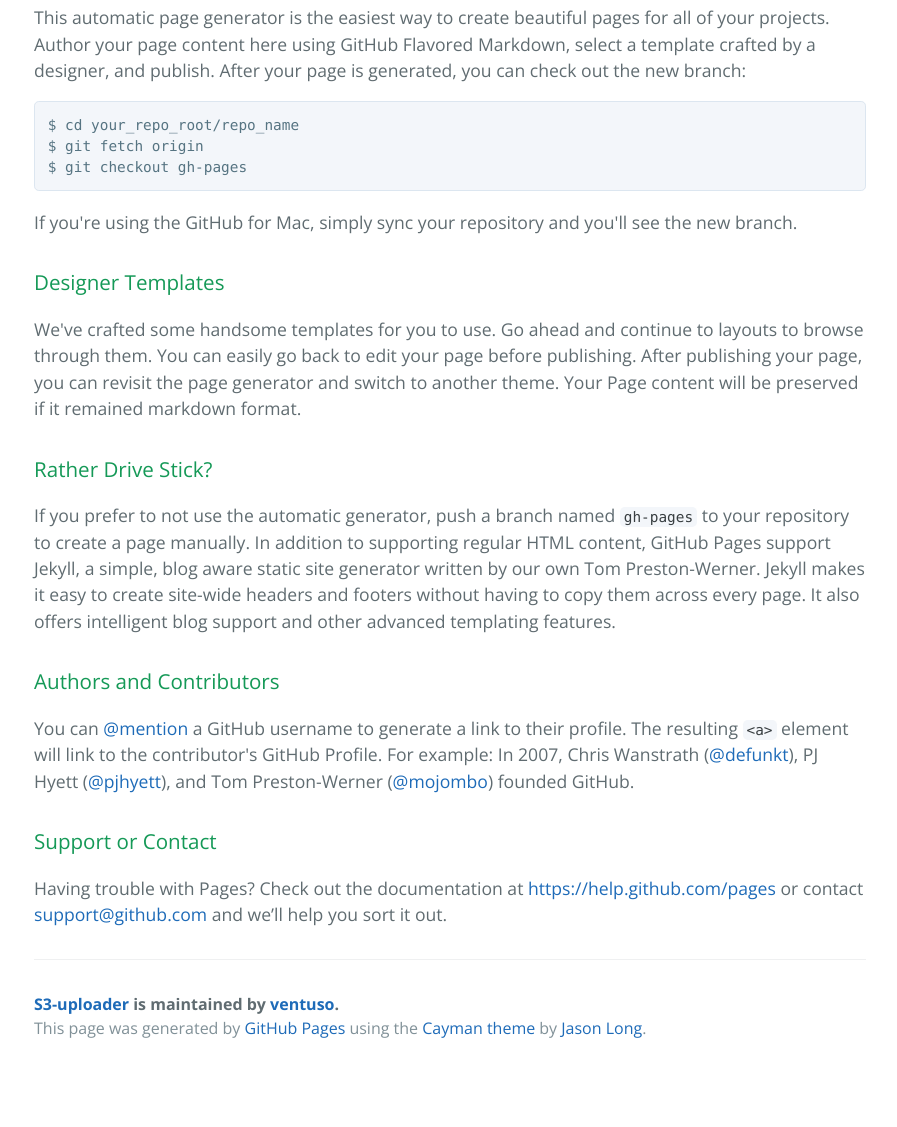
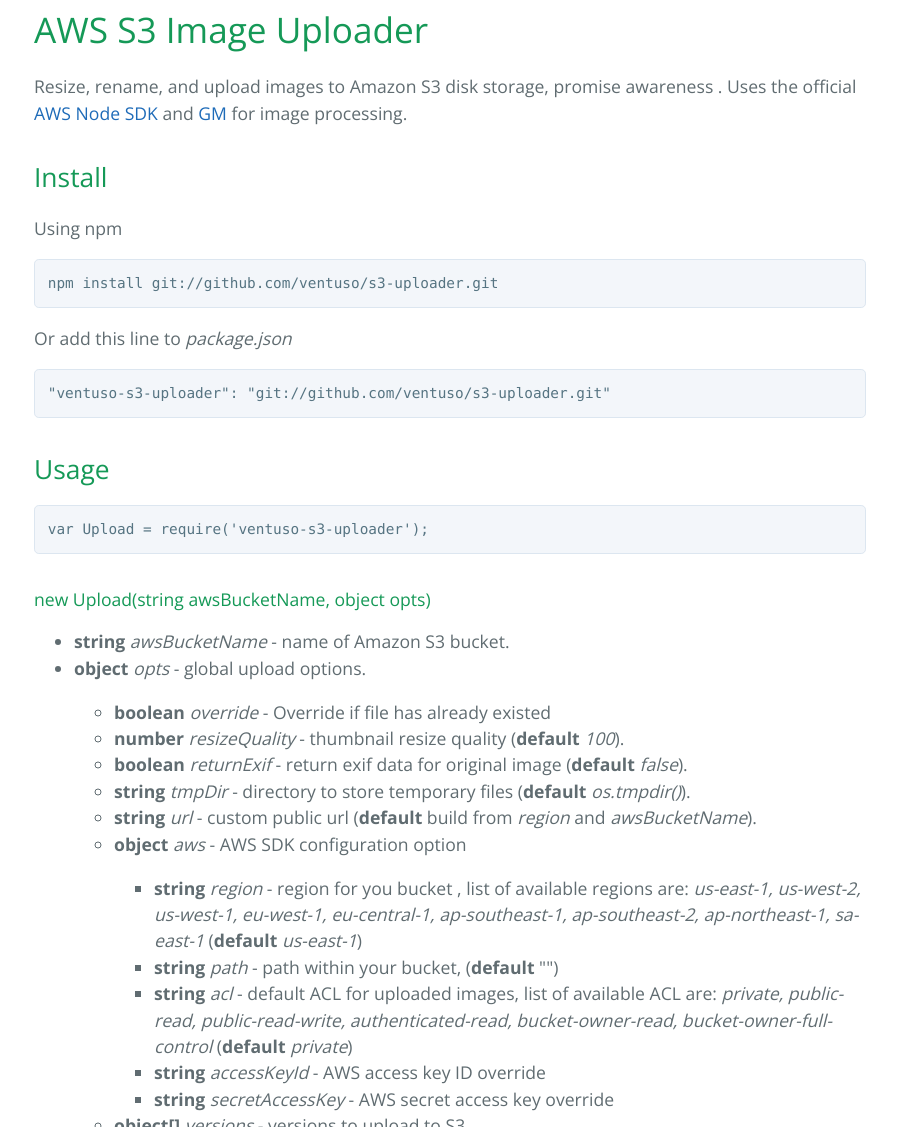
Before and after one commit to ventuso/s3-uploader, a plain HTML site: page index.html in a window 1280 px wide. Shown: the part 412-1539 px from the top of the page, without its empty margins (190-1087 px from the left). Before the commit the page ends 1484 px from the top, so only its background shows below. Drawn offline with nearby package versions, Linux system fonts and the light colour scheme.

Commit message:
Update index.html

```diff
--- a/index.html
+++ b/index.html
@@ -21,36 +21,144 @@
     <section class="main-content">
       <h3>
 <a id="welcome-to-github-pages" class="anchor" href="#welcome-to-github-pages" aria-hidden="true"><span class="octicon octicon-link"></span></a>Welcome to GitHub Pages.</h3>
+   <article class="markdown-body entry-content" itemprop="mainContentOfPage"><h1>
+<a id="user-content-aws-s3-image-uploader" class="anchor" href="#aws-s3-image-uploader" aria-hidden="true"><span class="octicon octicon-link"></span></a>AWS S3 Image Uploader</h1>
 
-<p>This automatic page generator is the easiest way to create beautiful pages for all of your projects. Author your page content here using GitHub Flavored Markdown, select a template crafted by a designer, and publish. After your page is generated, you can check out the new branch:</p>
+<p>Resize, rename, and upload images to Amazon S3 disk storage, promise awareness . Uses the official <a href="http://aws.amazon.com/sdkfornodejs/">AWS Node SDK</a>  and <a href="https://github.com/aheckmann/gm">GM</a>  for image processing.</p>
 
-<pre><code>$ cd your_repo_root/repo_name
-$ git fetch origin
-$ git checkout gh-pages
+<h2>
+<a id="user-content-install" class="anchor" href="#install" aria-hidden="true"><span class="octicon octicon-link"></span></a>Install</h2>
+
+<p>Using npm</p>
+
+<pre><code>npm install git://github.com/ventuso/s3-uploader.git
 </code></pre>
 
-<p>If you're using the GitHub for Mac, simply sync your repository and you'll see the new branch.</p>
+<p>Or add this line to <em>package.json</em></p>
 
-<h3>
-<a id="designer-templates" class="anchor" href="#designer-templates" aria-hidden="true"><span class="octicon octicon-link"></span></a>Designer Templates</h3>
+<pre><code>"ventuso-s3-uploader": "git://github.com/ventuso/s3-uploader.git"
+</code></pre>
 
-<p>We've crafted some handsome templates for you to use. Go ahead and continue to layouts to browse through them. You can easily go back to edit your page before publishing. After publishing your page, you can revisit the page generator and switch to another theme. Your Page content will be preserved if it remained markdown format.</p>
+<h2>
+<a id="user-content-usage" class="anchor" href="#usage" aria-hidden="true"><span class="octicon octicon-link"></span></a>Usage</h2>
 
-<h3>
-<a id="rather-drive-stick" class="anchor" href="#rather-drive-stick" aria-hidden="true"><span class="octicon octicon-link"></span></a>Rather Drive Stick?</h3>
+<pre><code>var Upload = require('ventuso-s3-uploader');
+</code></pre>
 
-<p>If you prefer to not use the automatic generator, push a branch named <code>gh-pages</code> to your repository to create a page manually. In addition to supporting regular HTML content, GitHub Pages support Jekyll, a simple, blog aware static site generator written by our own Tom Preston-Werner. Jekyll makes it easy to create site-wide headers and footers without having to copy them across every page. It also offers intelligent blog support and other advanced templating features.</p>
+<h4>
+<a id="user-content-new-uploadstring-awsbucketname-object-opts" class="anchor" href="#new-uploadstring-awsbucketname-object-opts" aria-hidden="true"><span class="octicon octicon-link"></span></a>new Upload(string awsBucketName, object opts)</h4>
 
-<h3>
-<a id="authors-and-contributors" class="anchor" href="#authors-and-contributors" aria-hidden="true"><span class="octicon octicon-link"></span></a>Authors and Contributors</h3>
+<ul>
+<li>
+<strong>string</strong> <em>awsBucketName</em>  - name of Amazon S3 bucket.</li>
+<li>
+<p><strong>object</strong> <em>opts</em> - global upload options.</p>
 
-<p>You can <a href="https://github.com/blog/821" class="user-mention">@mention</a> a GitHub username to generate a link to their profile. The resulting <code>&lt;a&gt;</code> element will link to the contributor's GitHub Profile. For example: In 2007, Chris Wanstrath (<a href="https://github.com/defunkt" class="user-mention">@defunkt</a>), PJ Hyett (<a href="https://github.com/pjhyett" class="user-mention">@pjhyett</a>), and Tom Preston-Werner (<a href="https://github.com/mojombo" class="user-mention">@mojombo</a>) founded GitHub.</p>
+<ul>
+<li>
+<strong>boolean</strong> <em>override</em> - Override if file has already existed</li>
+<li>
+<strong>number</strong> <em>resizeQuality</em> - thumbnail resize quality (<strong>default</strong> <em>100</em>).</li>
+<li>
+<strong>boolean</strong> <em>returnExif</em> - return exif data for original image (<strong>default</strong> <em>false</em>).</li>
+<li>
+<strong>string</strong> <em>tmpDir</em> - directory to store temporary files (<strong>default</strong> <em>os.tmpdir()</em>).</li>
+<li>
+<strong>string</strong> <em>url</em> - custom public url (<strong>default</strong> build from <em>region</em> and <em>awsBucketName</em>).</li>
+<li>
+<p><strong>object</strong> <em>aws</em> - AWS SDK configuration option</p>
 
-<h3>
-<a id="support-or-contact" class="anchor" href="#support-or-contact" aria-hidden="true"><span class="octicon octicon-link"></span></a>Support or Contact</h3>
+<ul>
+<li>
+<strong>string</strong> <em>region</em> - region for you bucket , list of available regions are: <em>us-east-1, us-west-2, us-west-1, eu-west-1, eu-central-1, ap-southeast-1, ap-southeast-2, ap-northeast-1, sa-east-1</em> (<strong>default</strong> <em>us-east-1</em>)</li>
+<li>
+<strong>string</strong> <em>path</em> - path within your bucket, (<strong>default</strong> "")<br>
+</li>
+<li>
+<strong>string</strong> <em>acl</em> - default ACL for uploaded images, list of available ACL are: <em>private, public-read, public-read-write, authenticated-read, bucket-owner-read, bucket-owner-full-control</em> (<strong>default</strong> <em>private</em>)</li>
+<li>
+<strong>string</strong> <em>accessKeyId</em> - AWS access key ID override</li>
+<li>
+<strong>string</strong> <em>secretAccessKey</em> - AWS secret access key override</li>
+</ul>
+</li>
+<li>
+<p><strong>object[]</strong> <em>versions</em> - versions to upload to S3</p>
 
-<p>Having trouble with Pages? Check out the documentation at <a href="https://help.github.com/pages">https://help.github.com/pages</a> or contact <a href="mailto:support@github.com">support@github.com</a> and we’ll help you sort it out.</p>
+<ul>
+<li>
+<strong>boolean</strong> <em>original</em> - set this to true to save the original image</li>
+<li>
+<strong>string</strong> <em>suffix</em> - this is appended to the file name (<strong>default</strong> "")</li>
+<li>
+<strong>number</strong> <em>quality</em> - resize image quality (<strong>default</strong> <em>resizeQuality</em>)</li>
+<li>
+<strong>number</strong> <em>maxWidth</em> - max width for resize image</li>
+<li>
+<strong>number</strong> <em>maxHeight</em> - max height for resize image</li>
+<li>
+<strong>boolean</strong> <em>keep</em> - keep resize version after upload</li>
+<li>
+<strong>boolean</strong> <em>force</em> - Force scale up if the original image size is lesser than <em>maxWith</em> or <em>maxHeight</em>
+</li>
+</ul>
+</li>
+<li><p><strong>function</strong> <em>pathGenerator</em> -  custom path generator function</p></li>
+<li>
+<strong>function</strong> <em>nameGenerator</em> - custom name generator function</li>
+</ul>
+</li>
+</ul>
 
+<h4>
+<a id="user-content-uploadstring-src-object-opts-return-a-promise" class="anchor" href="#uploadstring-src-object-opts-return-a-promise" aria-hidden="true"><span class="octicon octicon-link"></span></a>#upload(string src, object opts) return a Promise</h4>
+
+<ul>
+<li>
+<strong>string</strong> <em>src</em> - absolute path to source image to upload</li>
+<li>
+<strong>object</strong> <em>opts</em> - upload config options
+
+<ul>
+<li>
+<strong>string</strong> <em>path</em> - local override for <em>opts.aws.path</em>
+</li>
+<li>
+<strong>string</strong> <em>name</em> - local override for file name</li>
+</ul>
+</li>
+<li>return <strong>object[]</strong> <em>files</em> - list of file's information which were uploaded
+
+<ul>
+<li>
+<strong>boolean</strong> <em>original</em> - <em>true</em> if it's original image</li>
+<li>
+<strong>boolean</strong> <em>keep</em> - <em>true</em> if file was kept after upload</li>
+<li>
+<strong>boolean</strong> <em>force</em> - <em>true</em> if image was force scale up</li>
+<li>
+<strong>number</strong> <em>quality</em> - Image quality</li>
+<li>
+<strong>string</strong> <em>format</em> - Image's extension</li>
+<li>
+<strong>string</strong> <em>size</em> - Image's size (original image only)</li>
+<li>
+<strong>number</strong> <em>width</em> - Image's width</li>
+<li>
+<strong>number</strong> <em>height</em> - Image's height</li>
+<li>
+<strong>string</strong> <em>etag</em> - Image's ETag</li>
+<li>
+<strong>string</strong> <em>src</em> - Absolute path to source image</li>
+<li>
+<strong>string</strong> <em>url</em> - Absolute path to uploaded image</li>
+<li>
+<strong>string</strong> <em>path</em> - relative path to uploaded image</li>
+</ul>
+</li>
+</ul>
+</article>
+  </div>
       <footer class="site-footer">
         <span class="site-footer-owner"><a href="https://github.com/ventuso/s3-uploader">S3-uploader</a> is maintained by <a href="https://github.com/ventuso">ventuso</a>.</span>
 
```
